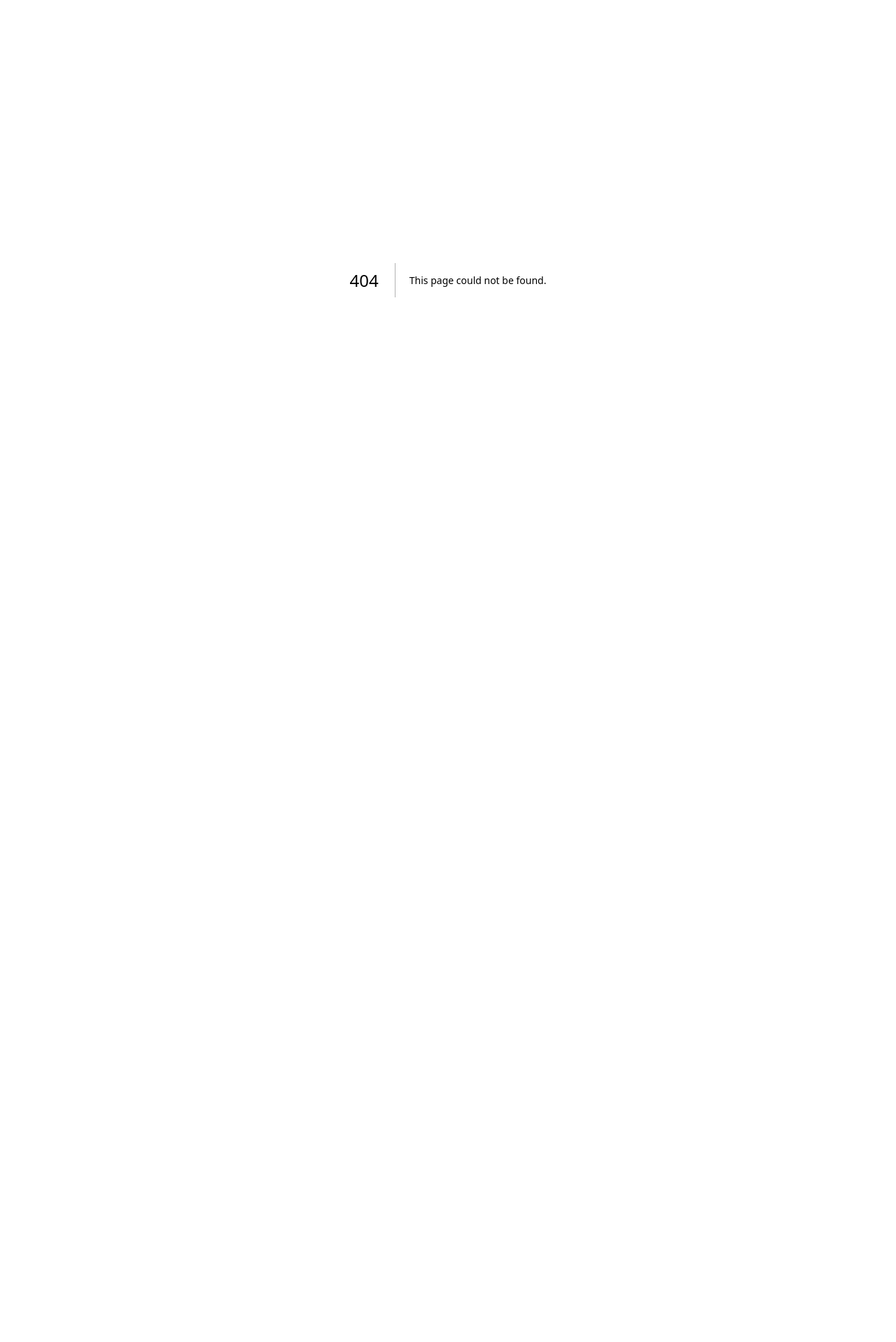
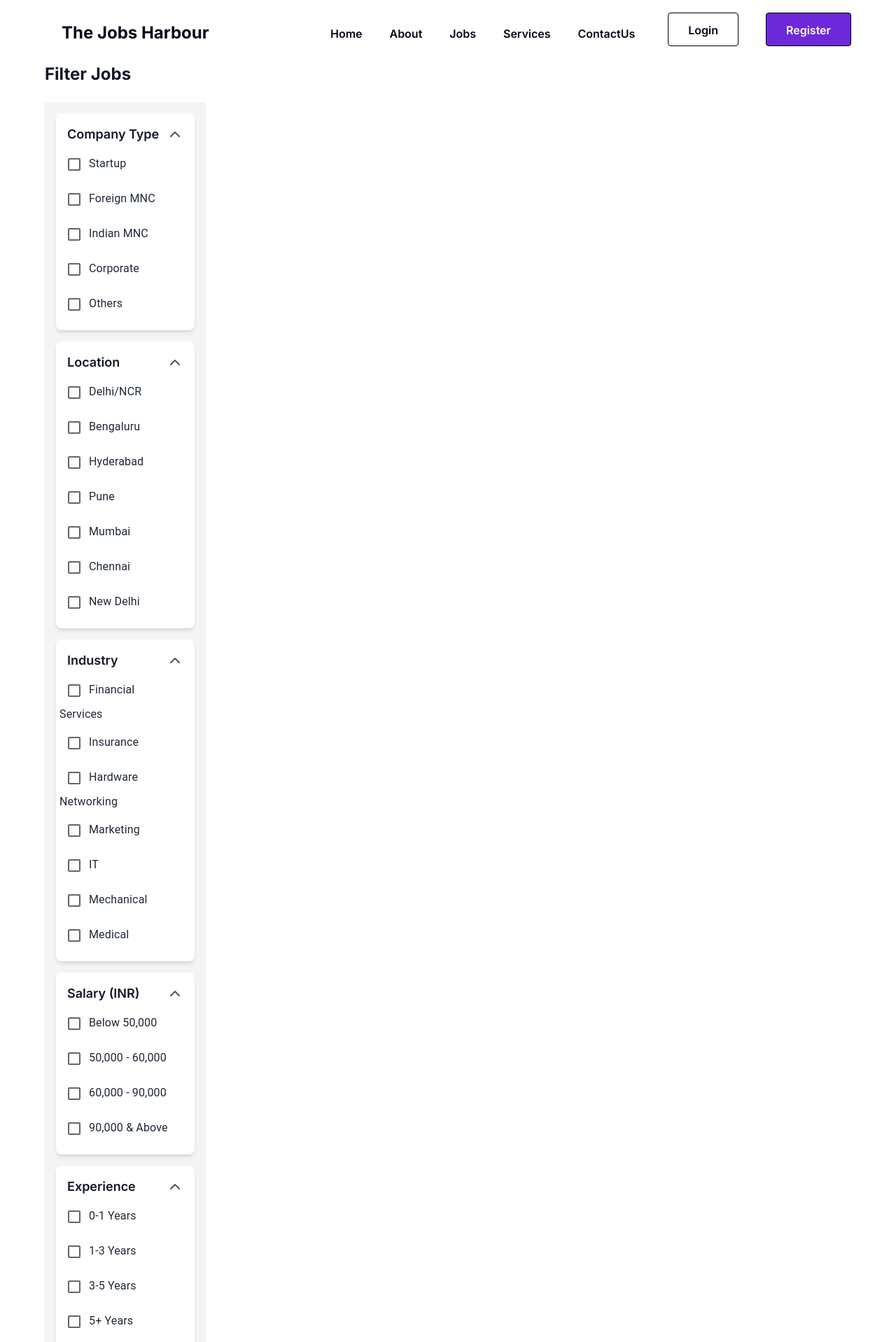
Before and after one commit to YASH-RAJ-HANS/jobs.com_frontend, a Next.js app: page /JobsPage in a window 1280 px wide. Before the commit this address had no page. Shown: the top 1918 px of the page at 70% size. Before the commit the page ends 800 px from the top, so only its background shows below. Built offline with nearby package versions, Linux system fonts and the light colour scheme.

Commit message:
adding filtering jobs

```diff
--- a/package.json
+++ b/package.json
@@ -9,12 +9,16 @@
     "lint": "next lint"
   },
   "dependencies": {
+    "@emotion/react": "^11.11.3",
+    "@emotion/styled": "^11.11.0",
+    "@mui/material": "^5.15.10",
     "class-variance-authority": "^0.7.0",
     "clsx": "^2.1.0",
     "lucide-react": "^0.330.0",
     "next": "14.1.0",
     "react": "^18",
     "react-dom": "^18",
+    "react-icons": "^5.0.1",
     "tailwind-merge": "^2.2.1",
     "tailwindcss-animate": "^1.0.7"
   },
--- /dev/null
+++ b/src/app/JobsPage/page.js
@@ -0,0 +1,23 @@
+import Footer from "@/components/Footer";
+import Navbar from "@/components/Navbar";
+import Newsletter from "@/components/Newsletter";
+import Filtering from "@/components/Filtering";
+import React from "react";
+
+export default function page() {
+  return (
+    <>
+      <div className="w-[90%] m-auto">
+        <Navbar />
+        <Filtering />
+        <br />
+        <br />
+        <br />
+        <br />
+        <br />
+        <Newsletter />
+      </div>{" "}
+      <Footer />
+    </>
+  );
+}
--- /dev/null
+++ b/src/components/Filtering.js
@@ -0,0 +1,85 @@
+"use client";
+
+import React, { useState } from 'react';
+import { FiChevronUp, FiChevronDown } from 'react-icons/fi'; // Import icons
+import FormControlLabel from '@mui/material/FormControlLabel';
+import Checkbox from '@mui/material/Checkbox';
+
+export default function Filtering() {
+  return (
+    <div className="flex flex-col mt-6 w-[20%]">
+      <h2 className="text-2xl font-bold text-gray-900 mb-6 ">Filter Jobs</h2>
+      <div className=" p-4 bg-gray-100">
+        <div className="space-y-4">
+          <CollapsibleSection title="Company Type">
+            <CheckboxOption id="startup" label="Startup" />
+            <CheckboxOption id="foreign-mnc" label="Foreign MNC" />
+            <CheckboxOption id="indian-mnc" label="Indian MNC" />
+            <CheckboxOption id="corporate" label="Corporate" />
+            <CheckboxOption id="others-company-type" label="Others" />
+          </CollapsibleSection>
+          <CollapsibleSection title="Location">
+            <CheckboxOption id="delhi-ncr" label="Delhi/NCR" />
+            <CheckboxOption id="bangalore" label="Bengaluru" />
+            <CheckboxOption id="hyderabad" label="Hyderabad" />
+            <CheckboxOption id="pune" label="Pune" />
+            <CheckboxOption id="mumbai" label="Mumbai" />
+            <CheckboxOption id="chennai" label="Chennai" />
+            <CheckboxOption id="new-delhi" label="New Delhi" />
+          </CollapsibleSection>
+          <CollapsibleSection title="Industry">
+            <CheckboxOption id="financial-services" label="Financial Services" />
+            <CheckboxOption id="insurance" label="Insurance" />
+            <CheckboxOption id="hardware-networking" label="Hardware Networking" />
+            <CheckboxOption id="marketing" label="Marketing" />
+            <CheckboxOption id="information-technology" label="IT" />
+            <CheckboxOption id="mechanical" label="Mechanical" />
+            <CheckboxOption id="medical" label="Medical" />
+          </CollapsibleSection>
+          <CollapsibleSection title="Salary (INR)">
+            <CheckboxOption id="salary-1" label="Below 50,000" />
+            <CheckboxOption id="salary-2" label="50,000 - 60,000" />
+            <CheckboxOption id="salary-3" label="60,000 - 90,000" />
+            <CheckboxOption id="salary-4" label="90,000 & Above" />
+          </CollapsibleSection>
+          <CollapsibleSection title="Experience">
+            <CheckboxOption id="experience-1" label="0-1 Years" />
+            <CheckboxOption id="experience-2" label="1-3 Years" />
+            <CheckboxOption id="experience-3" label="3-5 Years" />
+            <CheckboxOption id="experience-4" label="5+ Years" />
+          </CollapsibleSection>
+        </div>
+      </div>
+      <div className="w-2/3 p-4">
+        {/* Right panel content goes here */}
+      </div>
+    </div>
+  );
+}
+
+const CollapsibleSection = ({ title, children }) => {
+  const [isOpen, setIsOpen] = useState(true);
+
+  return (
+    <div className="bg-white p-4 rounded-lg shadow-md">
+      <div className="flex justify-between items-center cursor-pointer" onClick={() => setIsOpen(!isOpen)}>
+        <h3 className="text-lg font-semibold text-gray-900">{title}</h3>
+        {isOpen ? <FiChevronUp className="text-gray-600 w-6 h-6" /> : <FiChevronDown className="text-gray-600 w-6 h-6" />}
+      </div>
+      {isOpen && (
+        <div className="space-y-2 mt-2">
+          {children}
+        </div>
+      )}
+    </div>
+  );
+};
+
+const CheckboxOption = ({ id, label }) => (
+  <FormControlLabel
+    control={<Checkbox id={id} />}
+    label={label}
+    className="text-gray-800"
+    style={{display: 'block'}}
+  />
+);
```
Also changed, not shown: 1 other file (tests, documents, lock files or other folders).
